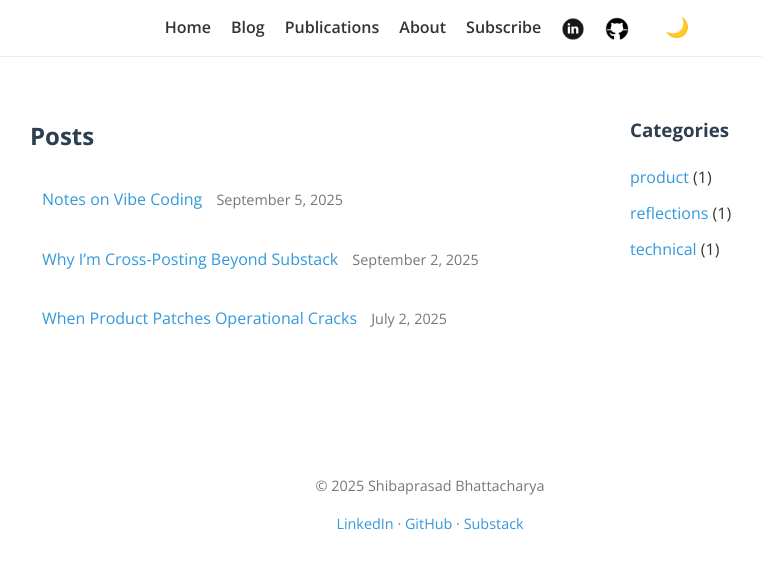
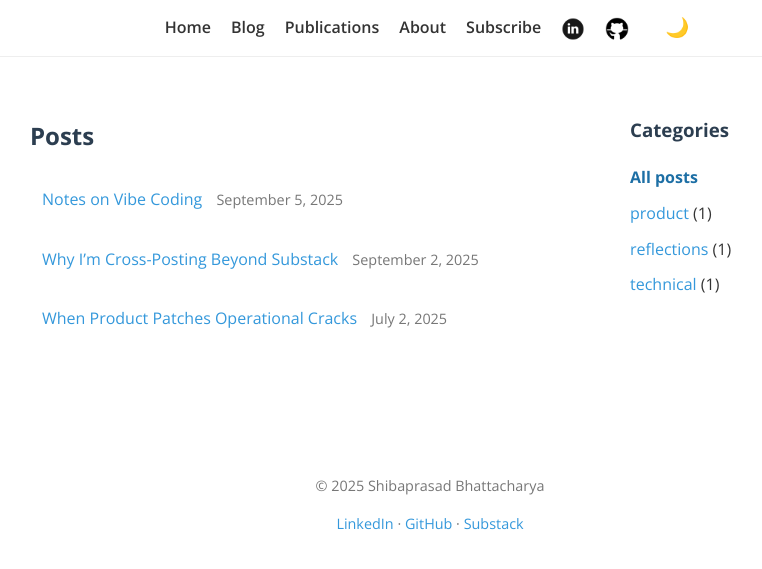
Before and after one commit to shibaprasadb/shibaprasadb.github.io, a Jekyll site: the page built from blog.html, in a window 1280 px wide. Shown: the top 569 px of the page, without its empty margins (210-972 px from the left). Built offline with Jekyll 4.4.1, drawn with Linux system fonts in a browser that asks for light colours.

Commit message:
Fix tag layout include usage

```diff
--- /dev/null
+++ b/_includes/post-list.html
@@ -0,0 +1,27 @@
+{% assign posts = include.posts %}
+{% assign list_classes = 'post-list' %}
+{% if include.list_class %}
+  {% assign list_classes = list_classes | append: ' ' | append: include.list_class %}
+{% endif %}
+{% if posts and posts != empty %}
+<ul class="{{ list_classes }}"{% if include.list_id %} id="{{ include.list_id }}"{% endif %}>
+  {% for post in posts %}
+    {% assign tag_slugs = '' %}
+    {% if post.tags %}
+      {% for tag in post.tags %}
+        {% assign tag_slug = tag | slugify %}
+        {% if tag_slugs != '' %}
+          {% assign tag_slugs = tag_slugs | append: ',' %}
+        {% endif %}
+        {% assign tag_slugs = tag_slugs | append: tag_slug %}
+      {% endfor %}
+    {% endif %}
+    <li class="post-item" data-tags="{{ tag_slugs }}">
+      <a class="post-title" href="{{ post.url | relative_url }}">{{ post.title }}</a>
+      <span class="post-date">{{ post.date | date: "%B %-d, %Y" }}</span>
+    </li>
+  {% endfor %}
+</ul>
+{% else %}
+  <p class="no-posts">{{ include.empty_message | default: 'No posts found.' }}</p>
+{% endif %}
--- a/blog.html
+++ b/blog.html
@@ -5,24 +5,109 @@ title: Blog
 <div class="container">
     <div class="blog-wrapper">
         <div class="blog-posts">
-            <h2>Posts</h2>
-            <ul class="post-list">
-              {% for post in site.posts %}
-                <li class="post-item">
-                  <a class="post-title" href="{{ post.url | relative_url }}">{{ post.title }}</a>
-                  <span class="post-date">{{ post.date | date: "%B %-d, %Y" }}</span>
-                </li>
-              {% endfor %}
-            </ul>
+            <h2 id="posts-heading">Posts</h2>
+            {% include post-list.html posts=site.posts list_id='blog-post-list' %}
+            <p class="no-posts" id="no-posts-message" hidden>No posts found for this category yet.</p>
         </div>
         <aside class="blog-categories">
             <h3>Categories</h3>
             <ul class="category-list">
+              <li><a href="{{ '/blog.html' | relative_url }}" data-tag-name="" data-tag-slug="">All posts</a></li>
               {% assign sorted_tags = site.tags | sort %}
               {% for tag in sorted_tags %}
-                <li><a href="{{ '/tags/' | append: tag[0] | relative_url }}">{{ tag[0] }}</a> ({{ tag[1].size }})</li>
+                {% assign tag_name = tag[0] %}
+                {% assign tag_slug = tag_name | slugify %}
+                <li>
+                  <a href="{{ '/blog.html?tag=' | append: tag_slug | relative_url }}"
+                     data-tag-name="{{ tag_name }}"
+                     data-tag-slug="{{ tag_slug }}">
+                    {{ tag_name }}
+                  </a>
+                  ({{ tag[1].size }})
+                </li>
               {% endfor %}
             </ul>
         </aside>
     </div>
 </div>
+<script>
+  document.addEventListener('DOMContentLoaded', function () {
+    const postsList = document.getElementById('blog-post-list');
+    if (!postsList) {
+      return;
+    }
+
+    const heading = document.getElementById('posts-heading');
+    const noPostsMessage = document.getElementById('no-posts-message');
+    const postItems = Array.from(postsList.querySelectorAll('.post-item'));
+    const categoryLinks = Array.from(document.querySelectorAll('.category-list a'));
+
+    function setActiveLink(tagSlug) {
+      categoryLinks.forEach(function (link) {
+        const isActive = (link.dataset.tagSlug || '') === (tagSlug || '');
+        link.classList.toggle('active', isActive);
+      });
+    }
+
+    function updatePostsForTag(tagSlug, tagName, options) {
+      const config = options || {};
+      let visibleCount = 0;
+
+      postItems.forEach(function (item) {
+        const tags = item.dataset.tags ? item.dataset.tags.split(',') : [];
+        const shouldShow = !tagSlug || tags.includes(tagSlug);
+        item.hidden = !shouldShow;
+
+        if (shouldShow) {
+          visibleCount += 1;
+        }
+      });
+
+      if (tagSlug && !tagName) {
+        const matchingLink = categoryLinks.find(function (link) {
+          return (link.dataset.tagSlug || '') === tagSlug;
+        });
+        if (matchingLink) {
+          tagName = matchingLink.dataset.tagName;
+        }
+      }
+
+      if (tagSlug && tagName) {
+        heading.textContent = 'Posts tagged "' + tagName + '"';
+      } else {
+        heading.textContent = 'Posts';
+      }
+
+      if (noPostsMessage) {
+        noPostsMessage.hidden = visibleCount !== 0;
+      }
+
+      setActiveLink(tagSlug);
+
+      if (!config.skipHistoryUpdate) {
+        const url = new URL(window.location);
+        if (tagSlug) {
+          url.searchParams.set('tag', tagSlug);
+        } else {
+          url.searchParams.delete('tag');
+        }
+        window.history.replaceState({}, '', url);
+      }
+    }
+
+    categoryLinks.forEach(function (link) {
+      link.addEventListener('click', function (event) {
+        event.preventDefault();
+        updatePostsForTag(link.dataset.tagSlug || '', link.dataset.tagName || '');
+      });
+    });
+
+    const params = new URLSearchParams(window.location.search);
+    const initialTag = params.get('tag') || '';
+    if (initialTag) {
+      updatePostsForTag(initialTag, null, { skipHistoryUpdate: true });
+    } else {
+      updatePostsForTag('', '', { skipHistoryUpdate: true });
+    }
+  });
+</script>
--- a/style.css
+++ b/style.css
@@ -170,6 +170,17 @@ a:hover {
   margin: 0 0 10px 0;
 }
 
+.category-list a.active {
+  font-weight: 700;
+  color: #1d6fa5;
+}
+
+.no-posts {
+  color: #777;
+  font-style: italic;
+  margin-top: 10px;
+}
+
 /* Hero */
 .hero {
   background: linear-gradient(135deg, #26415a 0%, #1abc9c 100%);
```
Also changed, not shown: _layouts/tag.html (+2 -8 lines).
